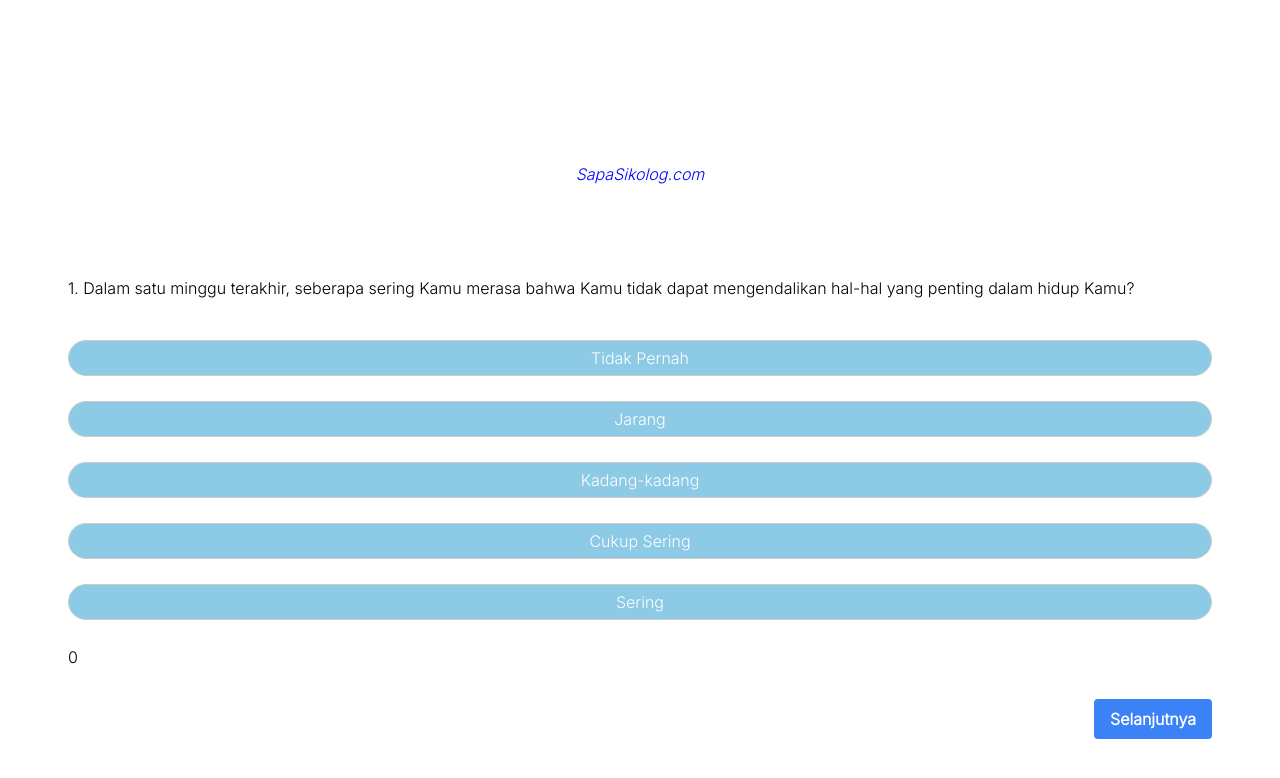
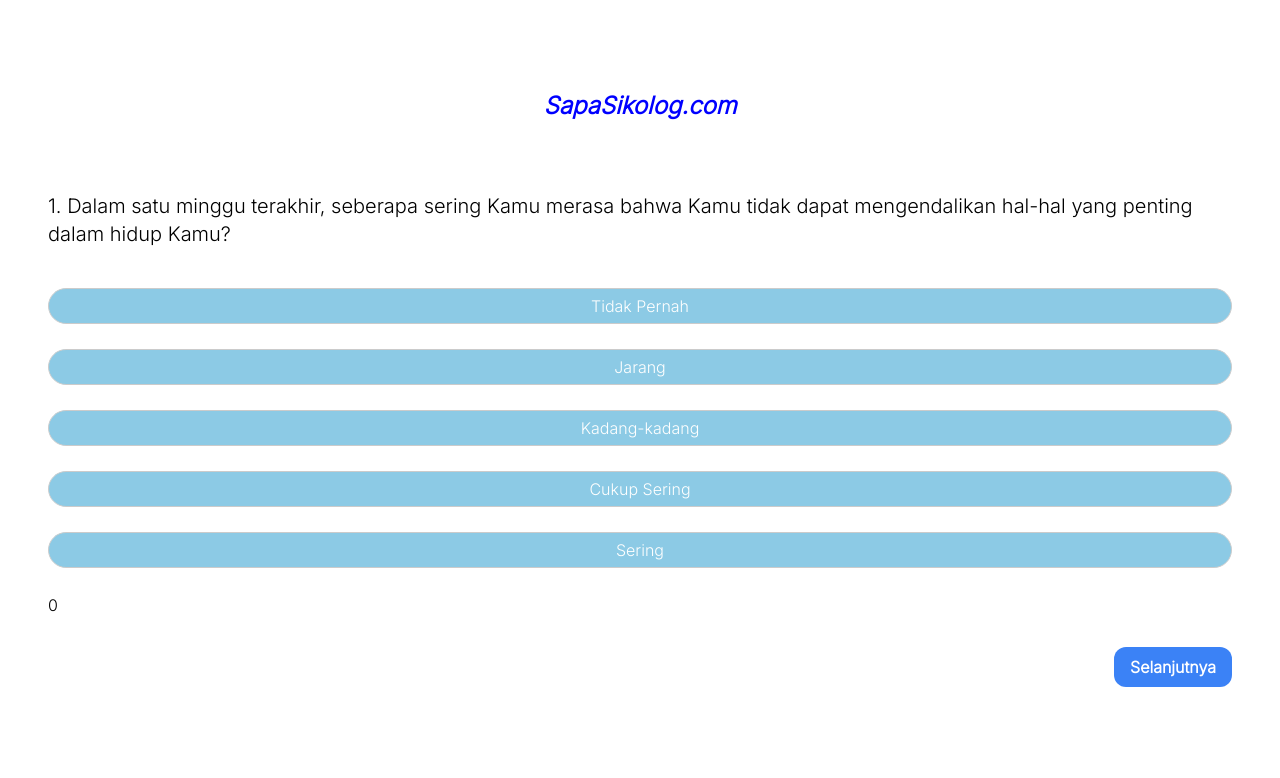
Before and after one commit to tech-4-impact-fe18/final-project-FE, a React (Vite) app: page / in a window 1280 px wide. Shown: the top 778 px of the page. Built offline with nearby package versions, Linux system fonts and the light colour scheme.

Commit message:
Progres udah ada kemajuan, tinggal skoring dan nampilin halaman result, harusnya redux ini udah. author@diego

```diff
--- a/src/components/Soal.jsx
+++ b/src/components/Soal.jsx
@@ -57,10 +57,10 @@
   }
 
   return (
-    <div className="card m-5 p-5 border-0" style={{margin : '3rem'}}>
-        <h2 className="card-header border-0 pb-5 pt-1" style={{backgroundColor: 'white'}}><i>SapaSikolog.com</i></h2>
-        <h5 className="card-title mb-5 mt-1">{soal[index]}</h5>
-              <div className="jawaban hover:bg-blue mt-10">
+    <div className="" style={{margin : '3rem'}}>
+        <h2 className="italic font-bold text-2xl " style={{backgroundColor: 'white'}}>SapaSikolog.com</h2>
+        <h5 className="text-xl">{soal[index]}</h5>
+              <div className="jawaban mt-10">
                   <button id="1" onClick={Increment_1}>Tidak Pernah</button>
                   <button id="2" onClick={Increment_2}>Jarang</button>
                   <button id="3" onClick={Increment_3}>Kadang-kadang</button>
@@ -70,8 +70,8 @@
               </div>
         <div className="tombol">
               {changeButton ?
-              <button className="bg-blue-500 hover:bg-blue-700 text-white font-bold py-2 px-4 rounded" onClick={hasil}>Selesai</button> :
-              <button className="bg-blue-500 hover:bg-blue-700 text-white font-bold py-2 px-4 rounded" onClick={handleClick}>Selanjutnya</button>}
+              <button className="bg-red-500 hover:bg-red-700 text-white font-bold py-2 px-4 rounded-xl" onClick="">Selesai</button> :
+              <button className="bg-blue-500 hover:bg-blue-700 text-white font-bold py-2 px-4 rounded-xl" onClick={handleClick}>Selanjutnya</button>}
         </div>
     </div>
   )
```
